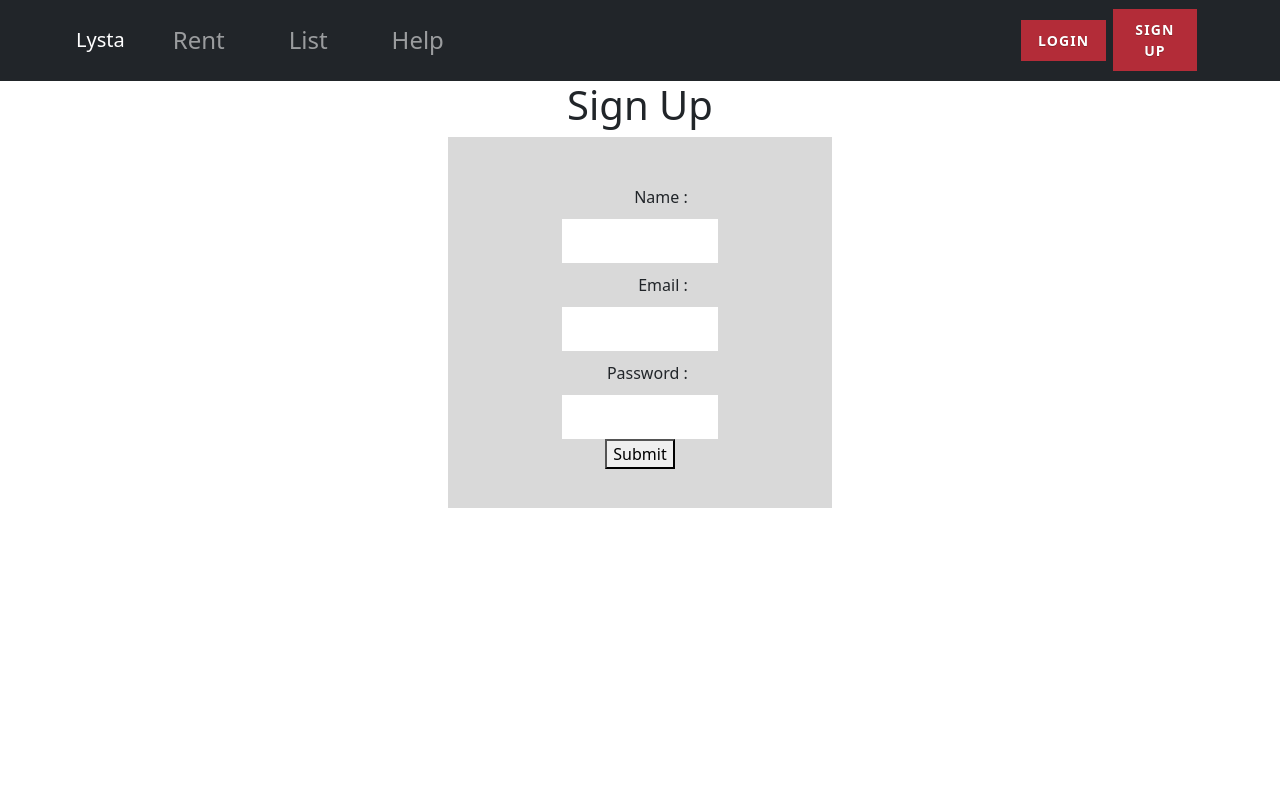
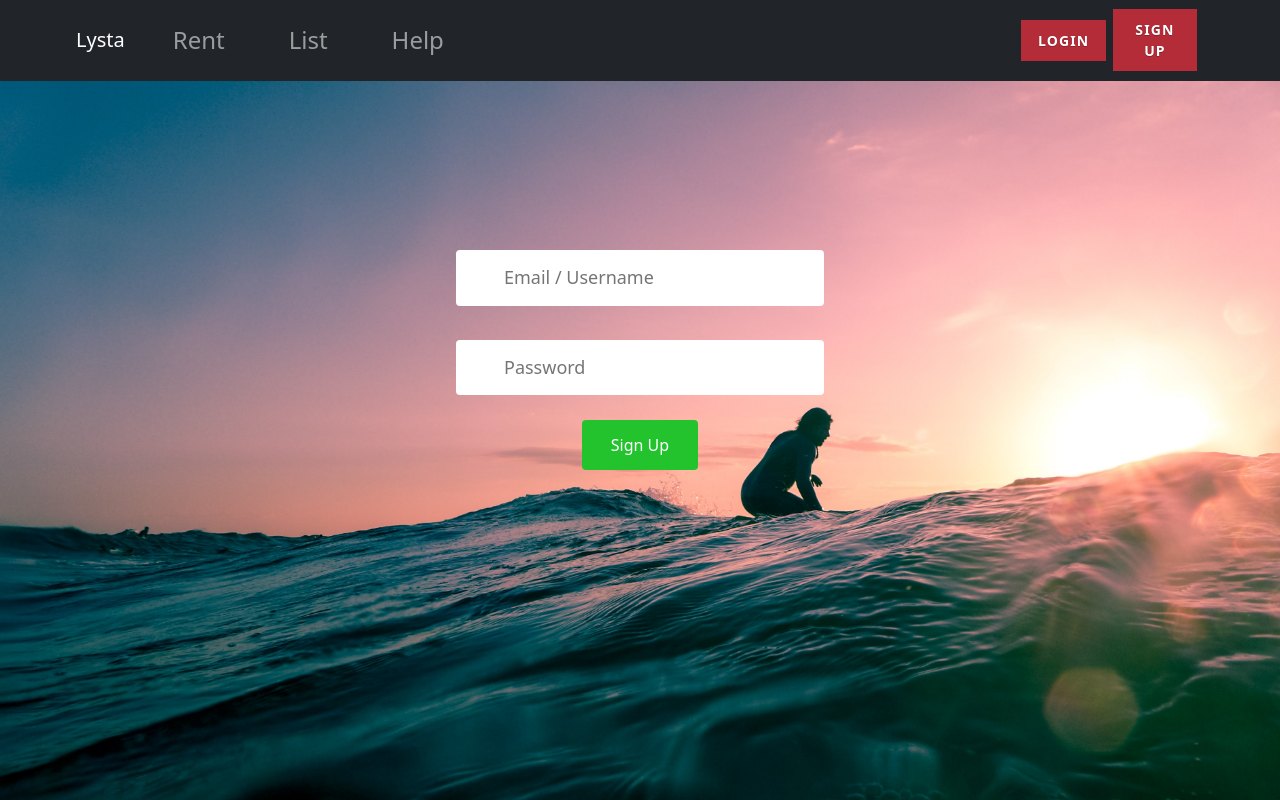
Before and after one commit to Team-12-CSE-210/housingWebsite, a React (Create React App) app in the folder frontend/: page /signup in a window 1280 px wide. Built offline with nearby package versions, Linux system fonts and the light colour scheme; what google-maps-react would draw is missing.

Commit message:
finished

```diff
--- a/frontend/src/components/SignUpPage.js
+++ b/frontend/src/components/SignUpPage.js
@@ -26,20 +26,28 @@ function SignUpPage() {
     };
 
     return (
-        <div className='signUpBox'>
-            <h1>Sign Up</h1>
-            <form className="inputForm" onSubmit={handleSubmit}>
-                <label> Name </label>
-                <input type="text" value={name} onChange={(e) => setName(e.target.value)} required/>
+        <div className='bg'>
+            <div className='signUpBox'>
 
-                <label> Email </label>
-                <input type="email" value={email} onChange={(e) => setEmail(e.target.value)} required/>
+                <form className="inputForm" onSubmit={handleSubmit}>
+                    {/* <h1>Sign Up</h1> */}
 
-                <label> Password </label>
-                <input type="password" value={password} onChange={(e) => setPassword(e.target.value)} required/>
+                    {/* <label> Name </label> */}
+                    <div className='form-field'>
+                        <input type="text" value={name} placeholder="Email / Username" onChange={(e) => setName(e.target.value)} required />
+                    </div>
+                    {/* <label> Email </label> */}
+                    {/* <input type="email" value={email} placeholder="Email" onChange={(e) => setEmail(e.target.value)} required /> */}
+                    <div className='form-field'>
+                        <input type="password" value={password} placeholder="Password" onChange={(e) => setPassword(e.target.value)} required />
+                    </div>
+                    {/* <label> Password </label> */}
+                    <div className='form-field'>
+                        <button type="submit"> Sign Up </button>
+                    </div>
 
-                <button type="submit"> Submit </button>
-            </form>
+                </form>
+            </div>
         </div>
     );
 }
--- a/frontend/src/styles/SignUpPage.css
+++ b/frontend/src/styles/SignUpPage.css
@@ -1,20 +1,83 @@
 .signUpBox {
-    display: flex;
+    display: flex ;
     flex-direction: column;
     align-items: center;
+    margin-top: 8rem;
+}
+
+.bg {
+    background-image: url(../signup.jpg);
+    position: fixed;
+    width: 100%;
+    height: 100%;
+    background-size: cover;
 }
 
 .inputForm {
-    display: flex;
+    display: block;
     flex-direction: column;
     align-items: center;
     justify-content: center;
-    background-color: #D9D9D9;
-    width: 30%;
-    padding: 3%;
+    position: relative;
+    /* background-color: #ffffff; */
+    width: 450px;
+    height: 30%;
+    padding: 2.5%;
+    border-radius: 8px;
+    border-color: #dadce0;
+    /* border: 1px solid;; */
+}
+
+.form-field {
+    display: flex;
+    align-items: center;
+    position: relative;
+    margin-bottom: 1rem;
+    border: none;
+}
+
+.signUpBox .form-field::before {
+    background-image: url(../logo.svg);
+    background-size: cover;
 }
 
 .form label {
     display: flex;
     justify-content: center;
 }
+
+.inputForm h1 {
+    margin-bottom: 10%;
+}
+
+.inputForm input {
+    display: block;
+    width: 100%;
+    border: none;
+    border-radius: 4px;
+    outline: none;
+    padding: 0.9rem 0.5rem;
+    font-size: 18px;
+    color: #4a4a4a;
+    text-indent: 40px;
+    writing-mode: horizontal-tb;
+    text-rendering: auto;
+    letter-spacing: normal;
+    word-spacing: normal;
+    text-align: start;
+    cursor: text;
+    margin: 0.5em;
+}
+
+.inputForm button {
+    background-color: #22c32d;
+    border: none;
+    border-radius: 4px;
+    height: 32px;
+    color: white;
+    margin-top: 25px;
+    width: 30%;
+    height: 50px;
+    display: inline-block;
+    margin: 0 auto;
+}
```
Also changed, not shown: frontend/src/signup.jpg (added).
